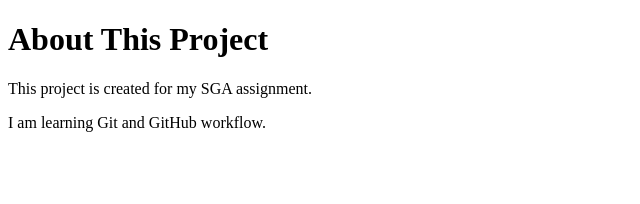
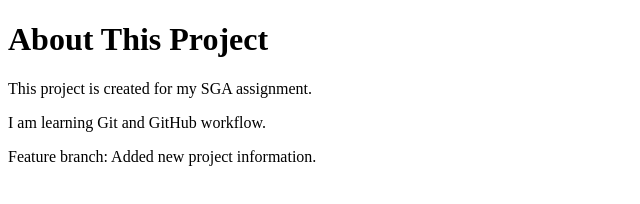
Before and after one commit to srujangowda07/SGA_Git_Assignment, a plain HTML site: page about.html in a window 1280 px wide. Shown: the whole page, without its empty margins (0-640 px from the left). Drawn offline with Linux system fonts and the light colour scheme.

Commit message:
Add feature information to about page

```diff
--- a/about.html
+++ b/about.html
@@ -9,5 +9,6 @@
     <h1>About This Project</h1>
     <p>This project is created for my SGA assignment.</p>
     <p>I am learning Git and GitHub workflow.</p>
+    <p>Feature branch: Added new project information.</p>
 </body>
 </html>
```
